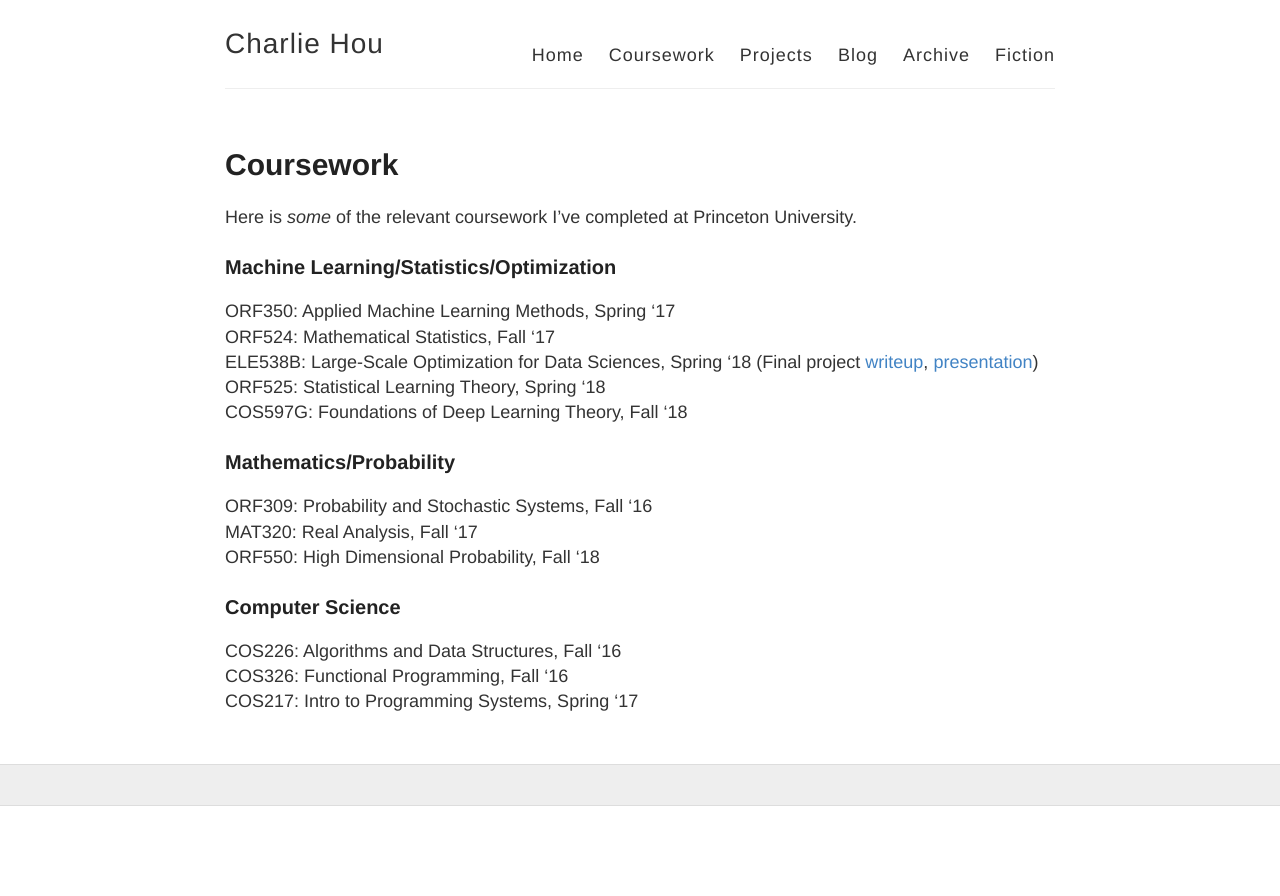
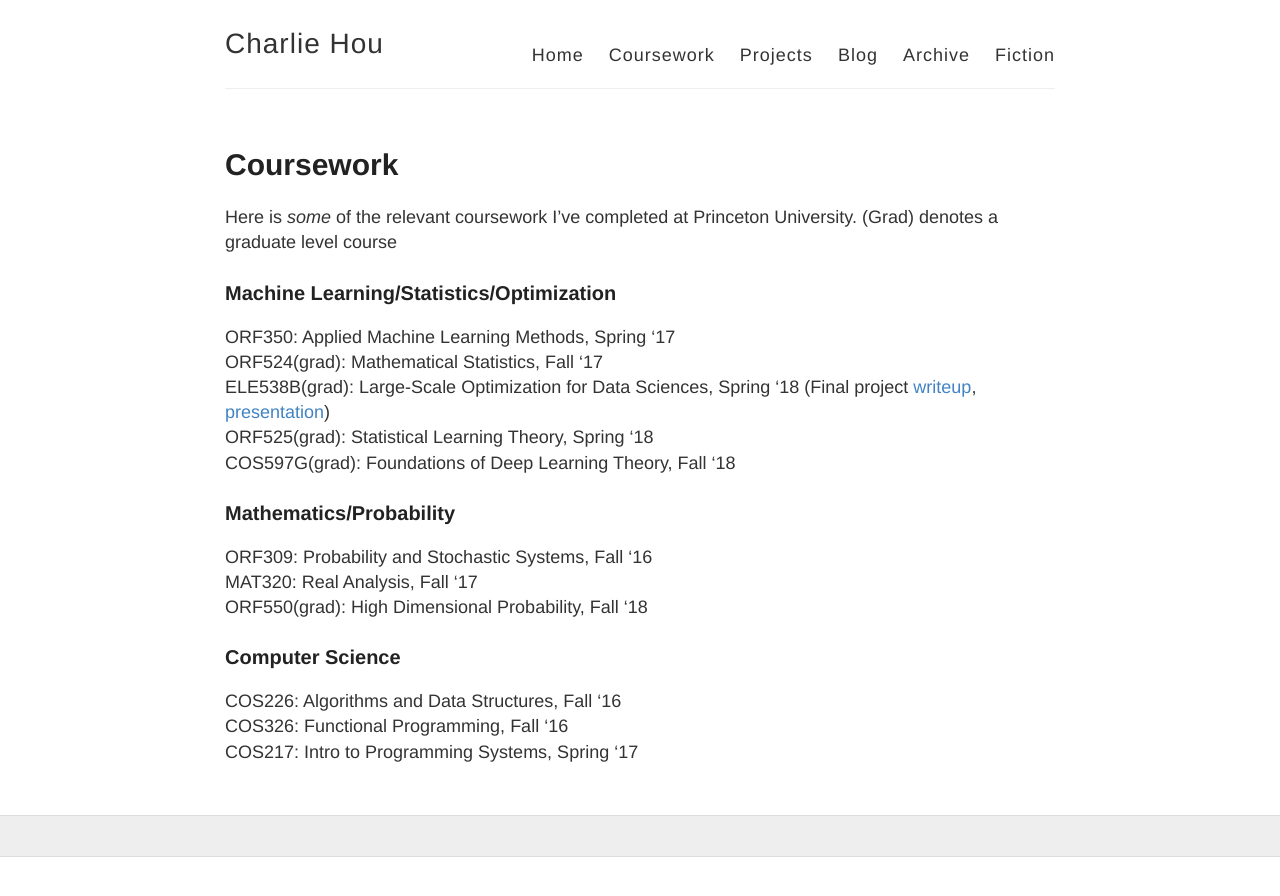
Before and after one commit to houcharlie/oldwebsite, a Jekyll site: the page built from coursework.md, in a window 1280 px wide. Shown: the top 896 px of the page. Built offline with Jekyll 4.4.1, drawn with Linux system fonts in a browser that asks for light colours.

Commit message:
change labels

```diff
--- a/coursework.md
+++ b/coursework.md
@@ -5,19 +5,19 @@ permalink: /coursework/
 ---
 
 Here is *some* of the relevant coursework I've completed at Princeton University.
-
+(Grad) denotes a graduate level course
 ### Machine Learning/Statistics/Optimization
 
 ORF350: Applied Machine Learning Methods, Spring '17
-ORF524: Mathematical Statistics, Fall '17
-ELE538B: Large-Scale Optimization for Data Sciences, Spring '18 (Final project [writeup][1], [presentation][2])
-ORF525: Statistical Learning Theory, Spring '18
-COS597G: Foundations of Deep Learning Theory, Fall '18
+ORF524(grad): Mathematical Statistics, Fall '17
+ELE538B(grad): Large-Scale Optimization for Data Sciences, Spring '18 (Final project [writeup][1], [presentation][2])
+ORF525(grad): Statistical Learning Theory, Spring '18
+COS597G(grad): Foundations of Deep Learning Theory, Fall '18
 
 ### Mathematics/Probability
 ORF309: Probability and Stochastic Systems, Fall '16
 MAT320: Real Analysis, Fall '17
-ORF550: High Dimensional Probability, Fall '18
+ORF550(grad): High Dimensional Probability, Fall '18
 
 ### Computer Science
 COS226: Algorithms and Data Structures, Fall '16
```
Also changed, not shown: stories.md (+1 -1 lines).
